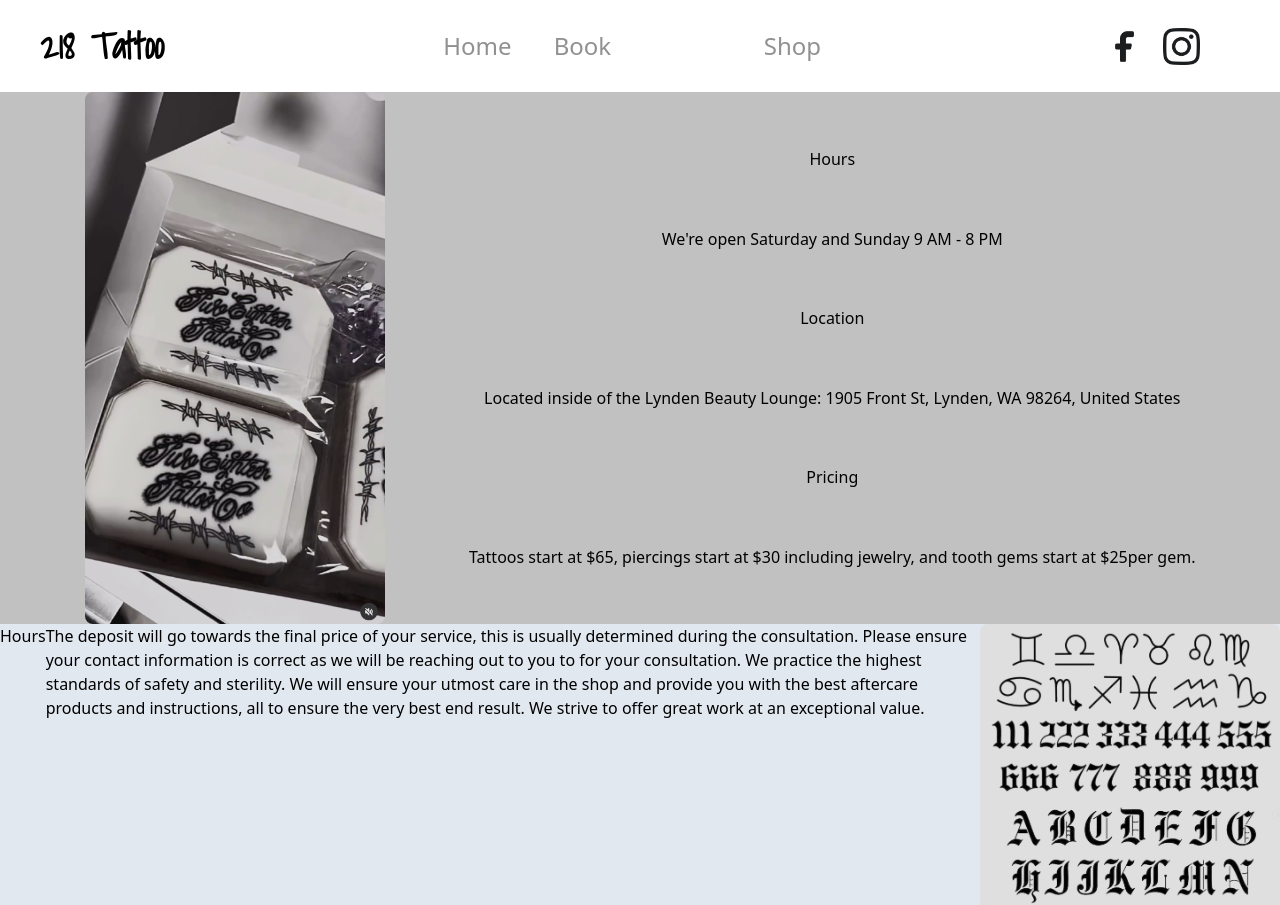
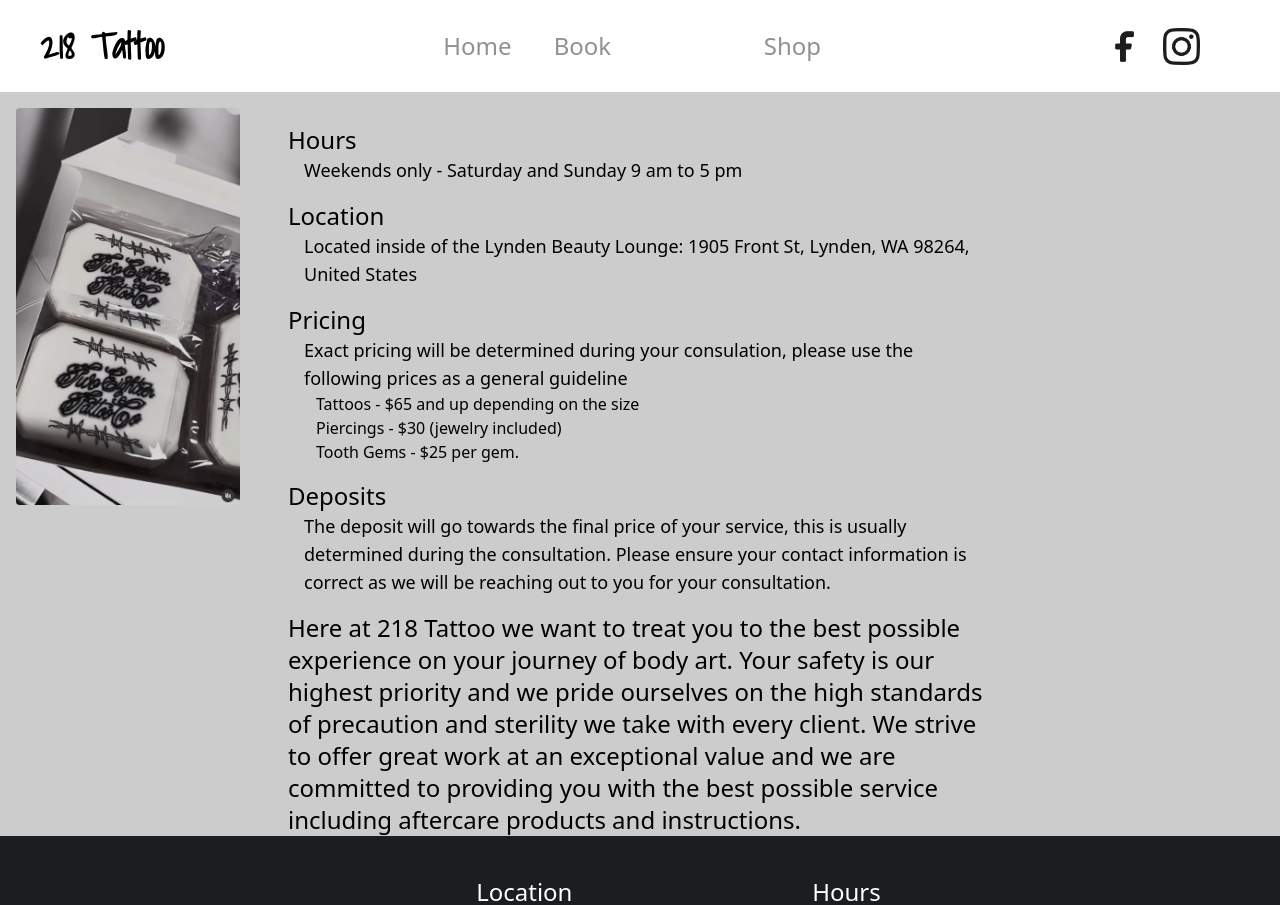
Before and after one commit to LeifCastle/218tattoo, a Next.js app: page /about in a window 1280 px wide. Shown: the top 905 px of the page. Built offline with nearby package versions, Linux system fonts and the light colour scheme.

Commit message:
DOCS: spruced up about page

```diff
--- a/app/about/page.js
+++ b/app/about/page.js
@@ -2,39 +2,48 @@
 
 export default function About() {
     return (
-        <>
-            <div className="text-black">
-                <div className="flex justify-evenly bg-greyB">
-                    <Image className="rounded-lg"
+        <div className="text-black bg-pageGrey w-[100vw]">
+            <div className="flex w-full">
+                <div className='basis-[20%] p-4'>
+                    <Image className="rounded w-full h-auto object-cover"
                         src="/About2.png"
                         width={300}
                         height={300}
                         alt="Tattoo"
                     />
-                    <div className="flex flex-col justify-evenly items-center">
-                        <p>Hours</p>
-                        <p>We&apos;re open Saturday and Sunday 9 AM - 8 PM</p>
-                        <p>Location</p>
-                        <p>Located inside of the Lynden Beauty Lounge: 1905 Front St, Lynden, WA 98264, United States</p>
-                        <p>Pricing</p>
-                        <p>Tattoos start at $65, piercings start at $30 including jewelry, and tooth gems start at $25per gem.</p>
+                </div>
+                <div className='basis-[60%] px-8 pt-4 flex justify-evenly'>
+                    <div className="flex flex-col pt-4 flex-grow gap-4">
+                        <div>
+                            <p className='text-2xl'>Hours</p>
+                            <p className='pl-4 text-lg'>Weekends only - Saturday and Sunday 9 am to 5 pm</p>
+                        </div>
+                        <div>
+                            <p className='text-2xl'>Location</p>
+                            <p className='pl-4 text-lg'>Located inside of the Lynden Beauty Lounge: 1905 Front St, Lynden, WA 98264, United States</p>
+                        </div>
+                        <div>
+                            <p className='text-2xl'>Pricing</p>
+                            <p className='pl-4 text-lg'>Exact pricing will be determined during your consulation, please use the following prices as a general guideline</p>
+                            <p className='pl-7 text-md'> Tattoos -  $65 and up depending on the size</p>
+                            <p className='pl-7 text-md'> Piercings - $30 (jewelry included)</p>
+                            <p className='pl-7 text-md'> Tooth Gems - $25 per gem.</p>
+                        </div>
+                        <div>
+                            <p className='text-2xl'>Deposits</p>
+                            <p className='pl-4 text-lg'>
+                                The deposit will go towards the final price of your service, this is usually determined during the consultation.
+                                Please ensure your contact information is correct as we will be reaching out to you for your consultation.
+                            </p>
+                        </div>
+                        <p className='text-2xl'>Here at 218 Tattoo we want to treat you to the best possible experience on your journey of body art.
+                            Your safety is our highest priority and we pride ourselves on the high standards of precaution and sterility we take with every client.
+                            We strive to offer great work at an exceptional value and we are committed to providing you with the best possible service including aftercare products and instructions.
+                        </p>
                     </div>
                 </div>
-                <div className="flex justify-evenly bg-slate-200">
-                    <p>Hours</p>
-                    <p>
-                        The deposit will go towards the final price of your service, this is usually determined during the consultation.
-                        Please ensure your contact information is correct as we will be reaching out to you to for your consultation.
-                        We practice the highest standards of safety and sterility. We will ensure your utmost care in the shop and provide you with the best aftercare products and instructions, all to ensure the very best end result.
-                        We strive to offer great work at an exceptional value. </p>
-                    <Image className="rounded-lg"
-                        src="/About1.png"
-                        width={300}
-                        height={300}
-                        alt="Tattoo"
-                    />
-                </div>
+                <div className='basis-[20%]'></div>
             </div>
-        </>
+        </div>
     )
 }
--- a/app/shop/page.js
+++ b/app/shop/page.js
@@ -1,7 +1,7 @@
-export default function Shop(){
+export default function Shop() {
     return (
-    <main>
-        <p>Shop</p>
-    </main>
+        <main className="h-[calc(100vh-356px)] flex justify-center items-center bg-pageGrey">
+                <h1 className="text-4xl text-black">Coming soon...</h1>
+        </main>
     )
 }
--- a/next.config.mjs
+++ b/next.config.mjs
@@ -23,6 +23,15 @@
   images: {
     domains: ['res.cloudinary.com'], // Add Cloudinary domain here
   },
+  async redirects() {
+    return [
+      {
+        source: '/_error', // Match any route that doesn't exist
+        destination: '/', // Redirect to the home page
+        permanent: false // Use a temporary redirect (307)
+      },
+    ];
+  },
 };
 
 //   /** @type {import('next').NextConfig} */
```
